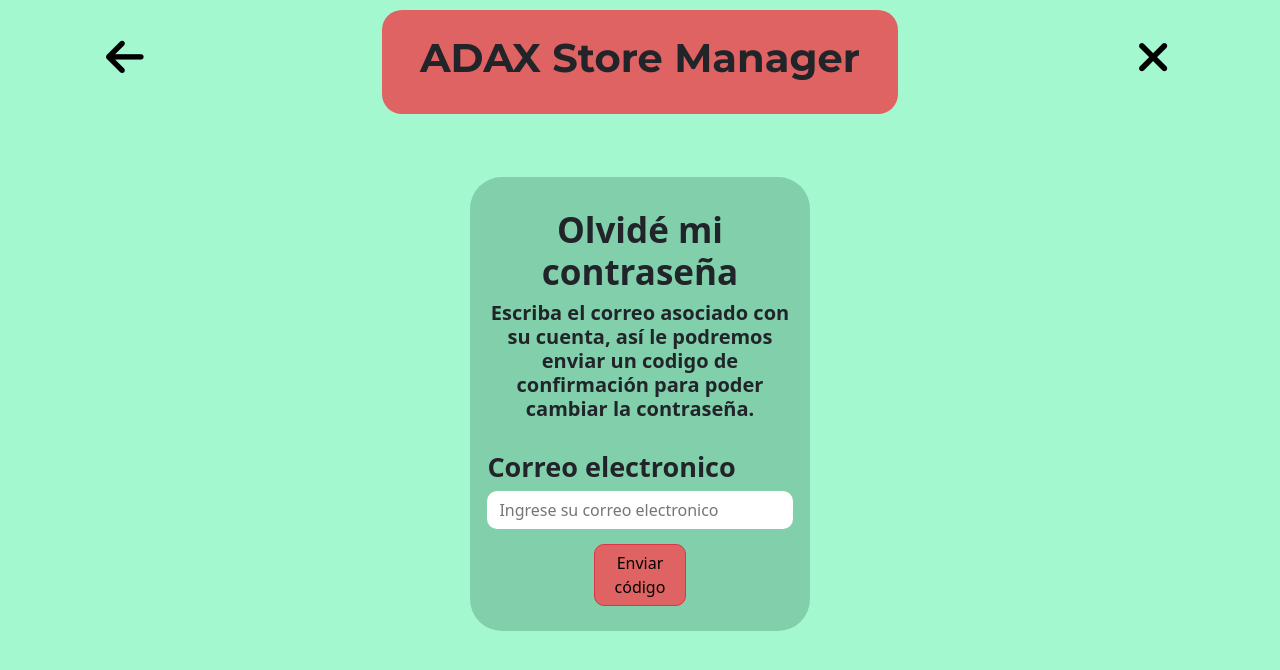
After one commit to Xfezor/ADAX-Store-Manager, a PHP site: the page made by HTML/olvideContraseña.html in a window 1280 px wide. The commit adds this page. Shown: the top 670 px of the page. Run offline with PHP 8.4, Linux system fonts and the light colour scheme; some libraries are stand-ins or nearby versions.

Commit message:
Olvidar contraseña 100% con js, padding iniciar sesion arreglado, inicar sesion js

```diff
--- /dev/null
+++ b/HTML/iniciarsesion.js
@@ -0,0 +1,6 @@
+function exitbutton(){
+    window.location.href = "https://www.google.com";
+}
+function iniciarsesion(){
+    window.location.href = "inicio.html";
+}
--- /dev/null
+++ b/HTML/olvideContraseña.html
@@ -0,0 +1,55 @@
+<!DOCTYPE html>
+<html lang="en">
+<head>
+<title>ADAX - Olvide mi contraseña</title>
+<meta charset="utf-8">
+<meta name="viewport" content="width=device-width, initial-scale=1">
+<script src="https://kit.fontawesome.com/436bc767b0.js" crossorigin="anonymous"></script>
+<link rel="preconnect" href="https://fonts.googleapis.com">
+<link rel="preconnect" href="https://fonts.gstatic.com" crossorigin>
+<link href="https://fonts.googleapis.com/css2?family=Montserrat:ital,wght@0,700;1,500&display=swap" rel="stylesheet">
+<link href="https://cdn.jsdelivr.net/npm/bootstrap@5.3.3/dist/css/bootstrap.min.css" rel="stylesheet" integrity="sha384-QWTKZyjpPEjISv5WaRU9OFeRpok6YctnYmDr5pNlyT2bRjXh0JMhjY6hW+ALEwIH" crossorigin="anonymous">
+<script src="https://cdn.jsdelivr.net/npm/bootstrap@5.3.3/dist/js/bootstrap.bundle.min.js" integrity="sha384-YvpcrYf0tY3lHB60NNkmXc5s9fDVZLESaAA55NDzOxhy9GkcIdslK1eN7N6jIeHz" crossorigin="anonymous"></script>
+<link rel="stylesheet" href="styles_olvideContraseña.css">
+</head>
+
+<body class="container-fluid">
+<header>
+  <div class="contenedorarriba">
+      <button class="back" onclick="backbutton()">
+        <i class="fa-solid fa-arrow-left"></i>
+      </button>
+    <div class="adax" >
+      <h1 class="title">ADAX Store Manager</h1>
+    </div>
+      <button class="exit" onclick="exitbutton()">
+        <i class="fa-solid fa-xmark"></i>
+      </button>
+  </div>
+</header>
+    <div class="cuadradoverde" style="display: block;">
+        <form class="Contenedorsesion">
+            <h1 id="bigtitle1" class="titulo-olvide-mi-contraseña"><b>Olvidé mi contraseña</b></h1>
+            <h1 id="bigtitle2" class="titulo-olvide-mi-contraseña" style="display: none;"><b>Nueva contraseña</b></h1>
+            <h2 id="text1" class="texto-olvide"><b>Escriba el correo asociado con su cuenta, así le podremos enviar un codigo de confirmación para poder cambiar la contraseña.</b></h2>
+            <h2 id="text2" class="texto-olvide" style="display: none;"><b>Se ha enviado un codigo de seguridad al (correo)</b></h2>
+            <h2 id="text3" class="texto-olvide" style="display: none;"><b>Escriba su nueva contraseña</b></h2>
+            <h1 id="middletittle1" class="username-text"><b>Correo electronico</b></h1>
+            <h1 id="middletittle2" class="username-text" style="display: none;"><b>Codigo de seguridad</b></h1>
+            <h1 id="middletittle3" class="username-text" style="display: none;"><b>Contraseña</b></h1>
+            <input id="input1" type="text" placeholder="Ingrese su correo electronico" required>
+            <input id="input2" type="text" placeholder="Ingrese el codigo de seguridad" required style="display: none;">
+            <h1 id="middletittle3" class="username-text" style="display: none;"><b>Contraseña</b></h1>
+            <input id="input3" type="password" placeholder="Ingrese su contraseña" required style="display: none;">
+            <h1 id="middletittle4" class="username-text" style="display: none;"><b>Repita su contraseña</b></h1>
+            <input id="input4" type="password" placeholder="Repita su contraseña" required style="display: none;">
+            <div class="invalid-feedback">Por favor, ingrese su usuario</div>
+            <button class= "btn btn-danger" id="buttonSendCode" type="submit" onclick="sendcodeandhide()">Enviar código</button>
+            <button class= "btn btn-danger" id="buttonConfirmCode" type="submit" onclick="confirmcode()" style="display: none;">Confirmar código</button>
+
+        </form>
+        <button class="btn btn-danger" id="buttonChangePswd" onclick="cambiarContra()" style="display: none;">Cambiar contraseña</button>
+    </div>
+    <script src="olvideContraseña.js"></script>
+  </body>
+</html>
--- /dev/null
+++ b/HTML/olvideContraseña.js
@@ -0,0 +1,56 @@
+function sendcodeandhide(){
+    if (document.getElementById("input1").value.trim() === ""){
+        alert("Por favor, ingrese un correo electronico");
+        return false;
+    } else {
+    document.getElementById("text1").style.display = "none";
+    document.getElementById("text2").style.display = "block"
+    document.getElementById("middletittle1").style.display = "none";
+    document.getElementById("middletittle2").style.display = "block";
+    document.getElementById("input1").style.display = "none";
+    document.getElementById("input2").style.display = "block";
+    document.getElementById("buttonSendCode").style.display = "none";
+    document.getElementById("buttonConfirmCode").style.display = "block";
+    }
+}
+
+function confirmcode() {
+    if (document.getElementById("input2").value.trim() === ""){
+        alert("Por favor, ingrese un codigo");
+        return false;
+    } else {
+        document.getElementById("bigtitle1").style.display = "none";
+        document.getElementById("bigtitle2").style.display = "block";
+        document.getElementById("text2").style.display = "none"
+        document.getElementById("text3").style.display = "block"
+        document.getElementById("middletittle2").style.display = "none";
+        document.getElementById("middletittle3").style.display = "block";
+        document.getElementById("input2").style.display = "none";
+        document.getElementById("input3").style.display= "block";
+        document.getElementById("input4").style.display = "block";
+        document.getElementById("input4").style.marginTop = "2%";
+        document.getElementById("buttonConfirmCode").style.display = "none";
+        document.getElementById("buttonChangePswd").style.display = "block";
+    }
+}
+
+function cambiarContra(){
+    var  password = document.getElementById("input3").value;
+    var  passwordrepeat = document.getElementById("input4").value;
+
+    if (password === passwordrepeat){
+        alert("Contraseña cambiada exitosamente");
+
+    } else {
+        alert("La contraseña no coincide");
+
+    }
+}
+
+function exitbutton(){
+    window.location.href = "https://www.google.com";
+}
+
+function backbutton(){
+    window.location.href = "iniciar_sesion.html";
+}
--- a/HTML/styles_iniciar_sesion.css
+++ b/HTML/styles_iniciar_sesion.css
@@ -31,7 +31,7 @@ body {
   margin-top: 10px;
   text-align: center;
   left: 50%;
-  transform: translate(14%);
+  transform: translate(12%);
 }
 
 .exit {
@@ -64,7 +64,7 @@ body {
   padding: 2%;
   width: 55%;
   height: 90%;
-  margin-left: 2.5%;
+
   border-radius: 2em;
 }
 
--- /dev/null
+++ b/HTML/styles_olvideContraseña.css
@@ -0,0 +1,188 @@
+body {
+    background-color: #a3f8d0;
+}
+.title{
+    font-weight: normal;
+    font-style: normal;
+}
+.contenedorarriba{
+    display: flex;
+    width: 100%;
+    margin: 0px auto;
+    margin-top: 3em;
+}
+@media only screen and (max-height: 800px){
+    .contenedorarriba{
+        display: flex;
+        width: 100%;
+        margin: 0px auto;
+    }
+}
+.adax{
+    background-color: #df6363;
+    font-family: 'Montserrat';
+    font-weight: 700;
+    font-size: 20px;
+    border-radius: 20px;
+    padding-left: 3%;
+    padding-right: 3%;
+    padding-top: 1.2em;
+    padding-bottom: 1.2em;
+    width: fit-content;
+    height: fit-content;
+    display: flex;
+    margin: auto;
+    margin-top: 10px;
+    text-align: center;
+
+}
+.back{
+    font-size: 43px;
+    border-color: transparent;
+    background-color: transparent;
+    margin-left: 2em;
+    display: inline-block;
+    transition: transform 0.3s ease;
+}
+.back:hover{
+    transform: scale(1.2);
+}
+.exit{
+    font-size: 45px;
+    border-color: transparent;
+    background-color: transparent;
+    display: inline-block;
+    margin-right: 2em;
+    transition: transform 0.3s ease;
+}
+.exit:hover{
+    transform: scale(1.2);
+}
+
+.cuadradoverde {
+    border-radius: 5px;
+    background-color: #82cfab;
+    padding: 2% 0;
+    width: 27%;
+    height: 70%;
+    display: block;
+    justify-content: center;
+    align-items: center;
+    margin: auto;
+    border-radius: 2em;
+    margin-top: 5%;
+
+}
+
+.Contenedorsesion {
+    margin: auto;
+    margin-top: 2%;
+    width: 90%;
+    height: 100%;
+}
+.cuadradoverde .titulo {
+    text-align: center;
+}
+
+input {
+    width: 100%;
+    border-radius: 10px;
+    padding-left: 10px;
+    border-color: transparent;
+    padding: 5px 10px;
+}
+#buttonSendCode {
+    background-color: #df6363;
+    display: flex;
+    margin: auto;
+    width: 30%;
+    justify-content: center;
+    align-items: center;
+    margin-top: 5%;
+    border-radius: 10px;
+    text-align: center;
+    color: black;
+    transform: scale(1);
+    transition: transform 0.5s ease;
+
+}
+#buttonSendCode:hover{
+    background-color: #af3333;
+    color: rgb(255, 255, 255);
+    transform: scale(1.05);
+    transition: transform 0.5s ease;
+}
+
+#buttonConfirmCode {
+    background-color: #df6363;
+    display: flex;
+    margin: auto;
+    width: 30%;
+    justify-content: center;
+    align-items: center;
+    margin-top: 5%;
+    border-radius: 10px;
+    text-align: center;
+    color: black;
+    transform: scale(1);
+    transition: transform 0.5s ease;
+
+}
+#buttonConfirmCode:hover{
+    background-color: #af3333;
+    color: rgb(255, 255, 255);
+    transform: scale(1.05);
+    transition: transform 0.5s ease;
+}
+
+#buttonChangePswd {
+    background-color: #df6363;
+    display: flex;
+    margin: auto;
+    width: 30%;
+    justify-content: center;
+    align-items: center;
+    margin-top: 5%;
+    border-radius: 10px;
+    text-align: center;
+    color: black;
+    transform: scale(1);
+    transition: transform 0.5s ease;
+
+}
+#buttonChangePswd:hover{
+    background-color: #af3333;
+    color: rgb(255, 255, 255);
+    transform: scale(1.05);
+    transition: transform 0.5s ease;
+}
+
+.contrasena {
+    margin-top: 5%;
+}
+
+a {
+    text-decoration:none;
+    color: red;
+}
+
+p {
+    margin-top: 15px;
+}
+.titulo-olvide-mi-contraseña{
+    font-size: 35px;
+    text-align: center;
+}
+.texto-olvide{
+    font-size: 20px;
+    text-align: center;
+}
+.username-text{
+    font-size: 27px;
+    margin-top: 30px;
+}
+.backgroudSucced{
+    background-color: #a3f8d0;
+    opacity: 0.5;
+    z-index: 1;
+}
```
Also changed, not shown: HTML/iniciar_sesion.html (+4 -3 lines).
